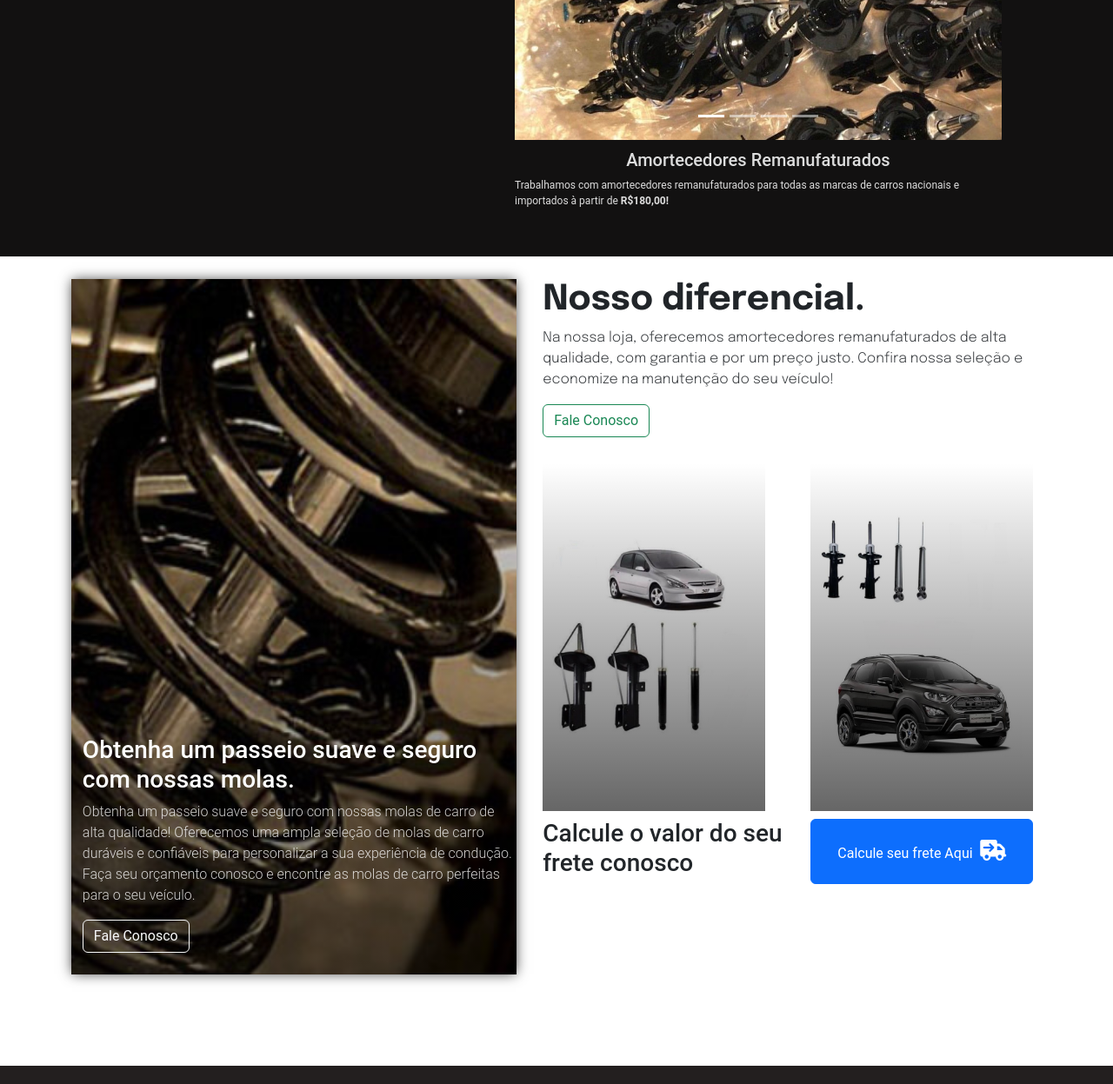
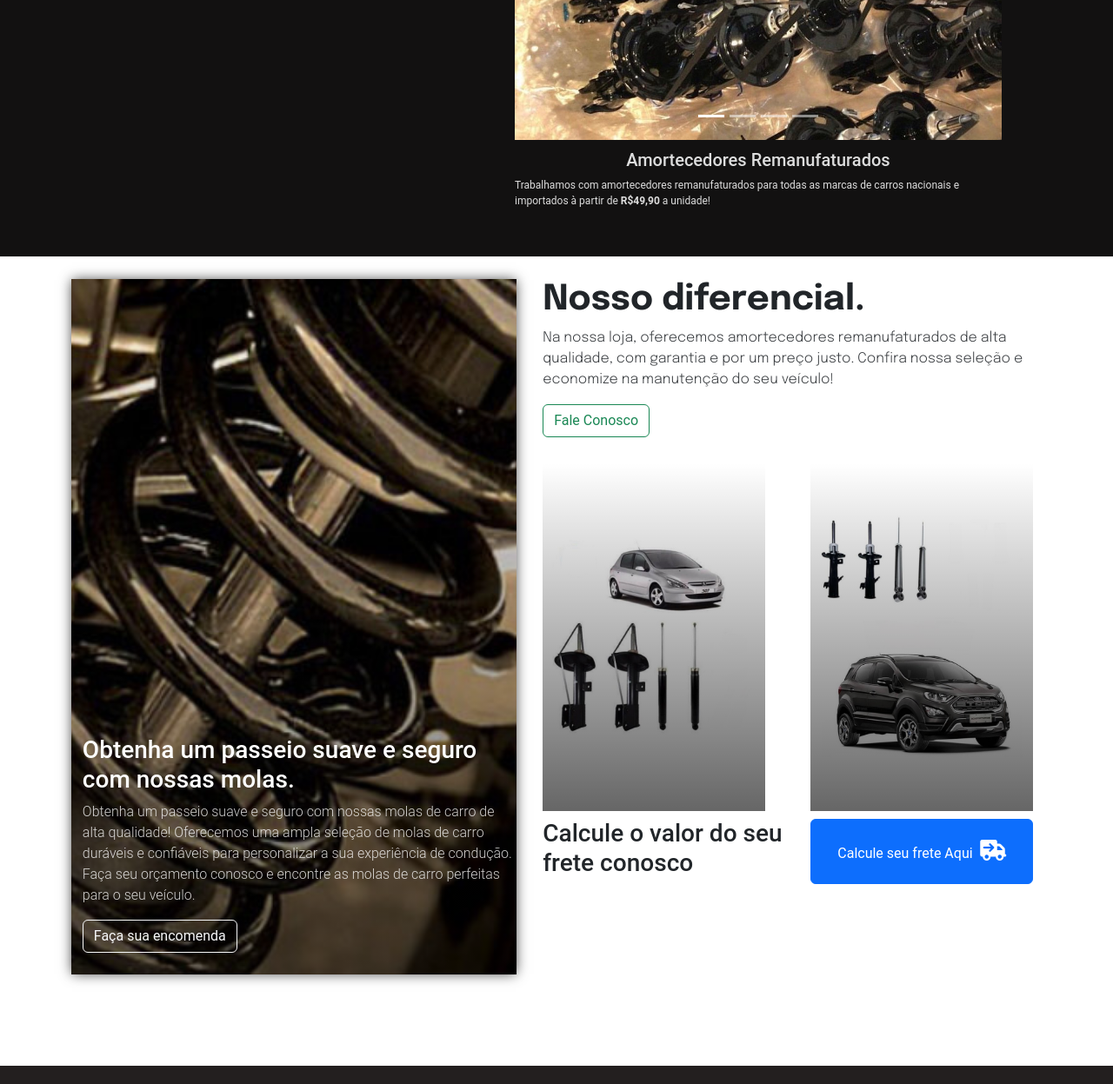
Before and after one commit to Marcos-Gregorio/C10KLP, a website: page index.html in a window 1280 px wide. Shown: the part 1305-2552 px from the top of the page at 87% size. Drawn offline with nearby package versions, Linux system fonts and the light colour scheme.

Commit message:
C10K-configvalue

```diff
--- a/index.html
+++ b/index.html
@@ -93,13 +93,12 @@
 
                 <div class="SlideText">
                     <h3>Amortecedores Remanufaturados</h3>
-                    <p>Trabalhamos com amortecedores remanufaturados para todas as marcas de carros nacionais e
-                        importados à partir de <b>R$180,00!</b>
-
+                    <p>
+                        Trabalhamos com amortecedores remanufaturados para todas as marcas de carros nacionais e
+                        importados à partir de <b>R$49,90</b> a unidade!
                     </p>
                 </div>
           </div>
-
         </section>
 
 
@@ -112,7 +111,7 @@
                     <div>
                         <h3>Obtenha um passeio suave e seguro com nossas molas.</h3>
                         <p>Obtenha um passeio suave e seguro com nossas molas de carro de alta qualidade! Oferecemos uma ampla seleção de molas de carro duráveis e confiáveis para personalizar a sua experiência de condução. Faça seu orçamento conosco e encontre as molas de carro perfeitas para o seu veículo.</p>
-                            <a href="https://wa.me/5511977970145"><button class="btn btn-outline-light">Fale Conosco</button></a>
+                            <a href="https://wa.me/5511977970145"><button class="btn btn-outline-light">Faça sua encomenda</button></a>
                     </div>
                 </div>
 
```
Also changed, not shown: style.css (line endings or trailing spaces).
